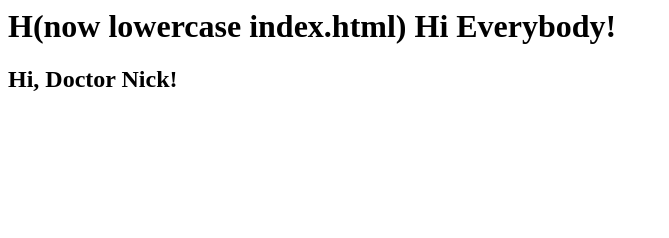
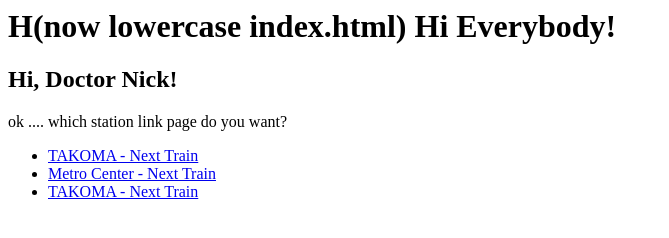
Before and after one commit to pmancoll/pmancoll.github.io, a plain HTML site: page index.html in a window 1280 px wide. Shown: the whole page, without its empty margins (0-669 px from the left). Drawn offline with Linux system fonts and the light colour scheme.

Commit message:
links to the other pages

```diff
--- a/index.html
+++ b/index.html
@@ -1 +1,10 @@
 <h1>H(now lowercase index.html) Hi Everybody!</h1> <h2> Hi, Doctor Nick!</h2>
+
+ok .... which station link page do you want?
+
+<ul>
+<li><a href="Takoma.html"> TAKOMA - Next Train</a> </li>
+<li><a href="MetroCenter.html"> Metro Center - Next Train</a> </li>
+<li><a href="Takoma.html"> TAKOMA - Next Train</a> </li>
+
+</ul>
```
